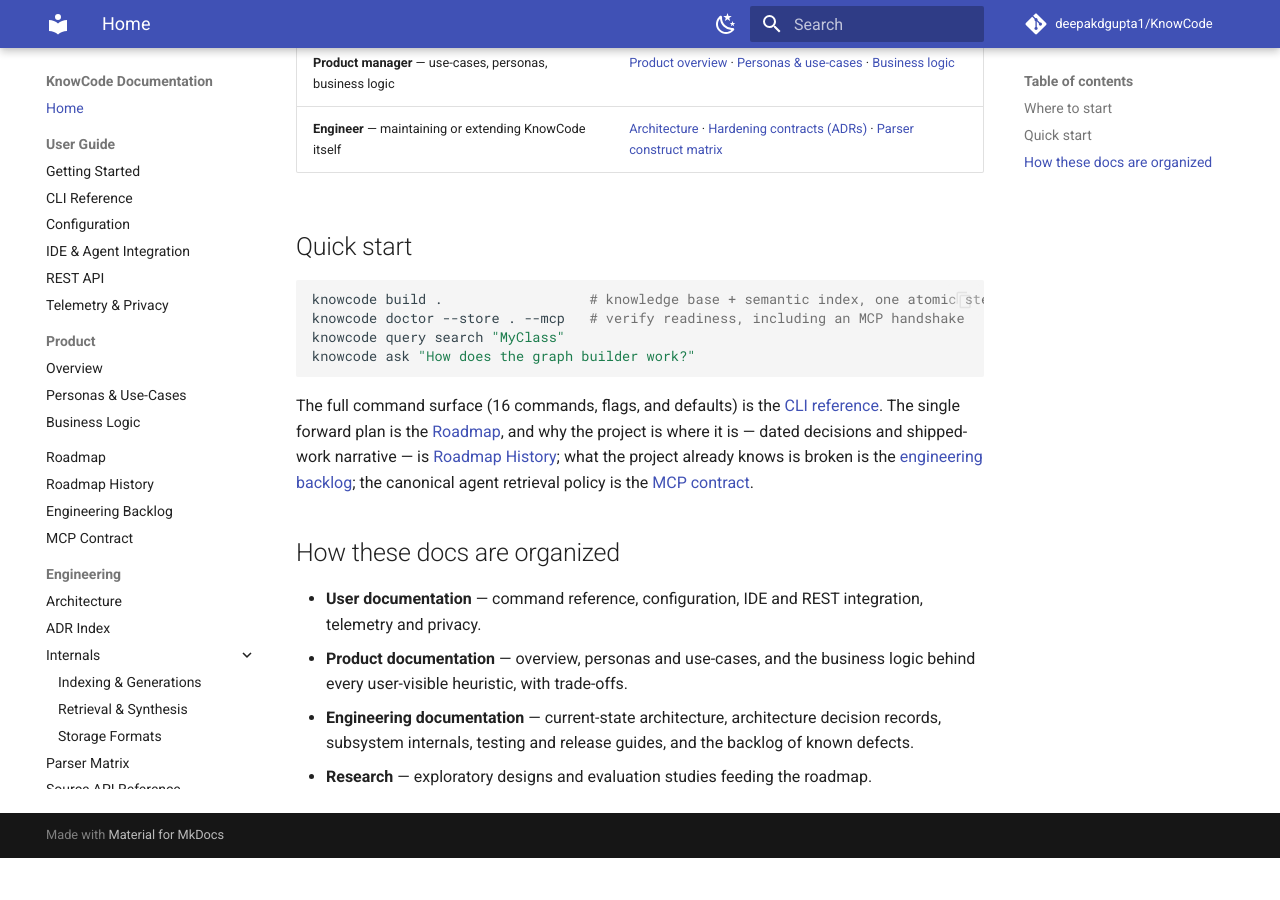
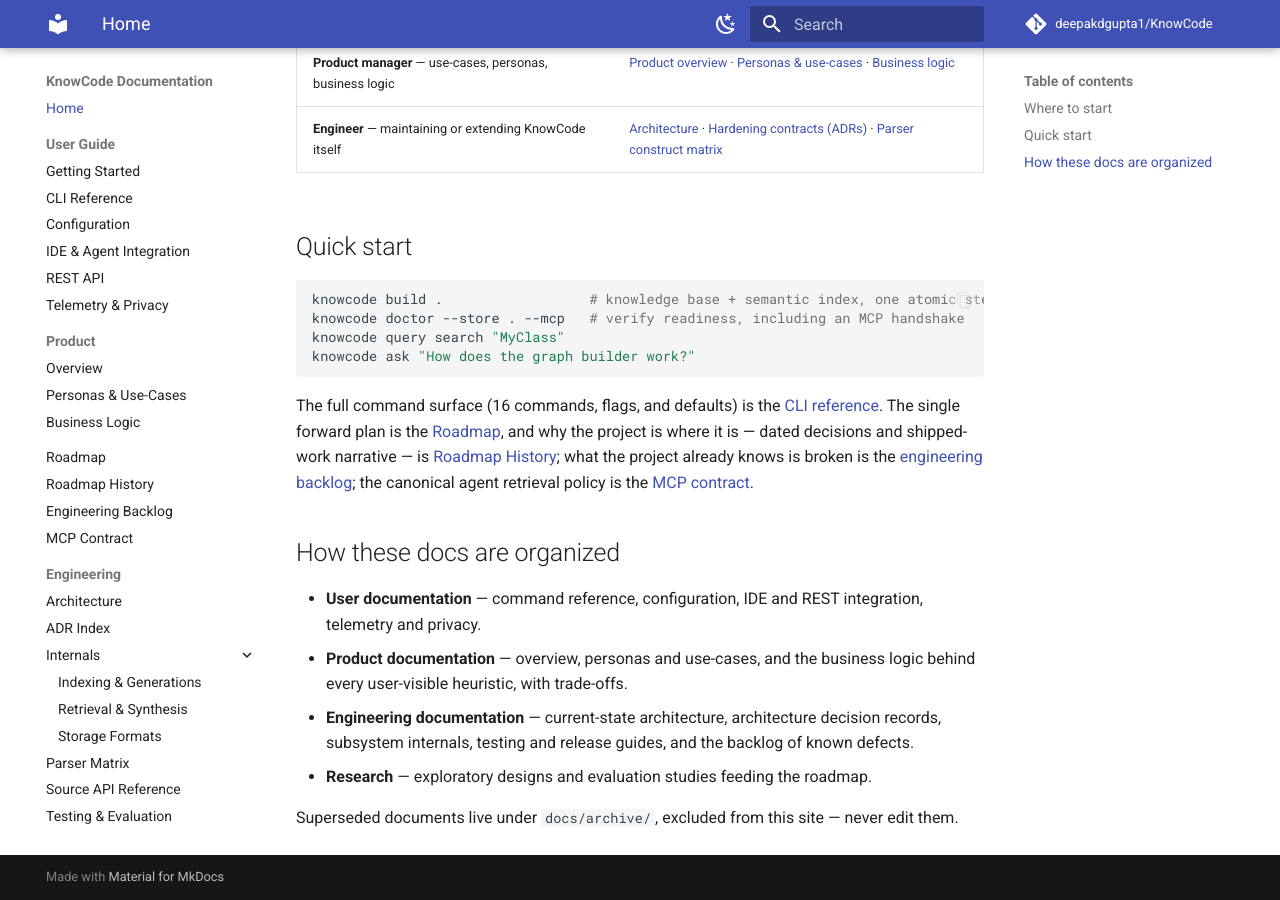
Before and after one commit to deepakdgupta1/KnowCode, an MkDocs documentation site: the page built from docs/index.md, in a window 1280 px wide and 900 px high, scrolled down 606 px. Built offline with MkDocs 1.6.1 and Material for MkDocs 9.7.7, drawn with Linux system fonts in a browser that asks for light colours; comment, search, counter and statistics services are not loaded; before the commit the page ends 1464 px from its top, so only the background shows below that.

Commit message:
docs(index): state the archive convention

```diff
--- a/docs/index.md
+++ b/docs/index.md
@@ -50,3 +50,5 @@
   backlog of known defects.
 - **Research** — exploratory designs and evaluation studies feeding the
   roadmap.
+
+Superseded documents live under `docs/archive/`, excluded from this site — never edit them.
```
